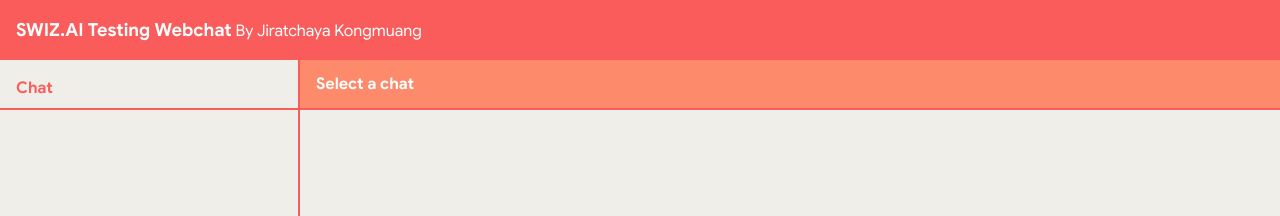
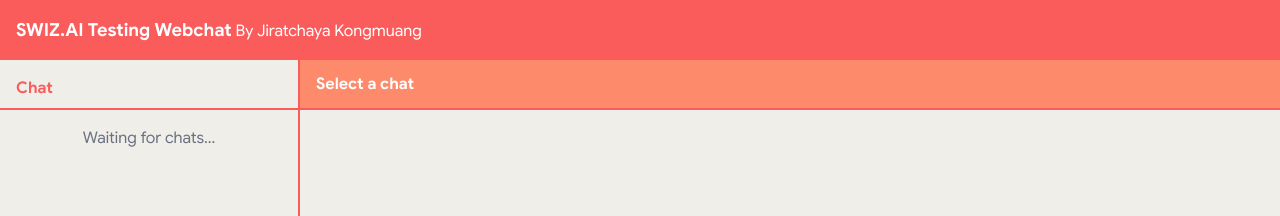
Before and after one commit to jiratchaya-k/zwizai-testing-webchat, a Next.js app: page / in a window 1280 px wide. Shown: the top 216 px of the page. Built offline with nearby package versions, Linux system fonts and the light colour scheme.

Commit message:
feat: 🎸 handle chat overflow scroll

```diff
--- a/components/chat/bubble/Bubble.tsx
+++ b/components/chat/bubble/Bubble.tsx
@@ -8,11 +8,14 @@
 const Bubble = ({ message, time, type }: Props) => {
     return (
         <div
-            className={cn('flex flex-col gap-1', type === 'sent' && 'self-end')}
+            className={cn(
+                'flex flex-col gap-1',
+                type === 'sent' && 'items-end self-end',
+            )}
         >
             <div
                 className={cn(
-                    'rounded-2xl p-4 text-white',
+                    'w-fit rounded-2xl p-4 text-white',
                     type === 'sent' && 'bg-primary',
                     type === 'received' && 'bg-secondary',
                 )}
--- a/components/sidebar/Sidebar.tsx
+++ b/components/sidebar/Sidebar.tsx
@@ -24,19 +24,26 @@
         <div className="border-primary flex h-full w-full flex-col overflow-y-scroll border-r-2 py-4 text-white">
             <h2 className="text-md text-primary mb-2 px-4 font-bold">Chat</h2>
             {renderDevider()}
-            {data?.map((chat: IChat) => (
+            {data?.length > 0 ? (
+                data.map((chat: IChat) => (
                     <Fragment key={chat.sender.uid}>
                         <UserPreview
                             username={chat.sender.displayName}
                             message={
-                            chat.messageList[chat.messageList.length - 1]?.text
+                                chat.messageList[chat.messageList.length - 1]
+                                    ?.text
                             }
                             active={chat.sender.uid === activeChat?.sender.uid}
                             onClick={() => setActiveChat(chat)}
                         />
                         {renderDevider()}
                     </Fragment>
-            ))}
+                ))
+            ) : (
+                <div className="mt-4 text-center text-gray-500">
+                    Waiting for chats...
+                </div>
+            )}
         </div>
     )
 }
```
Lines whose indentation alone changed are shown as unchanged.
